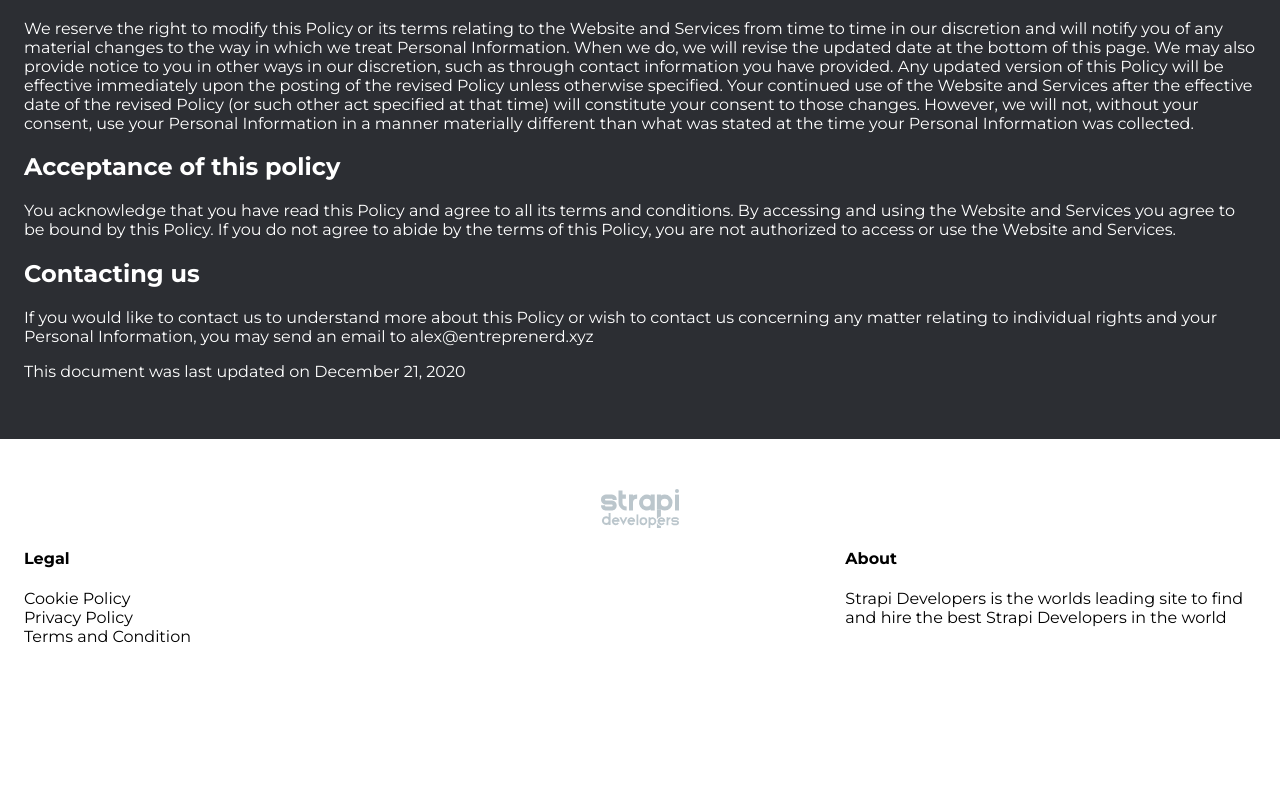
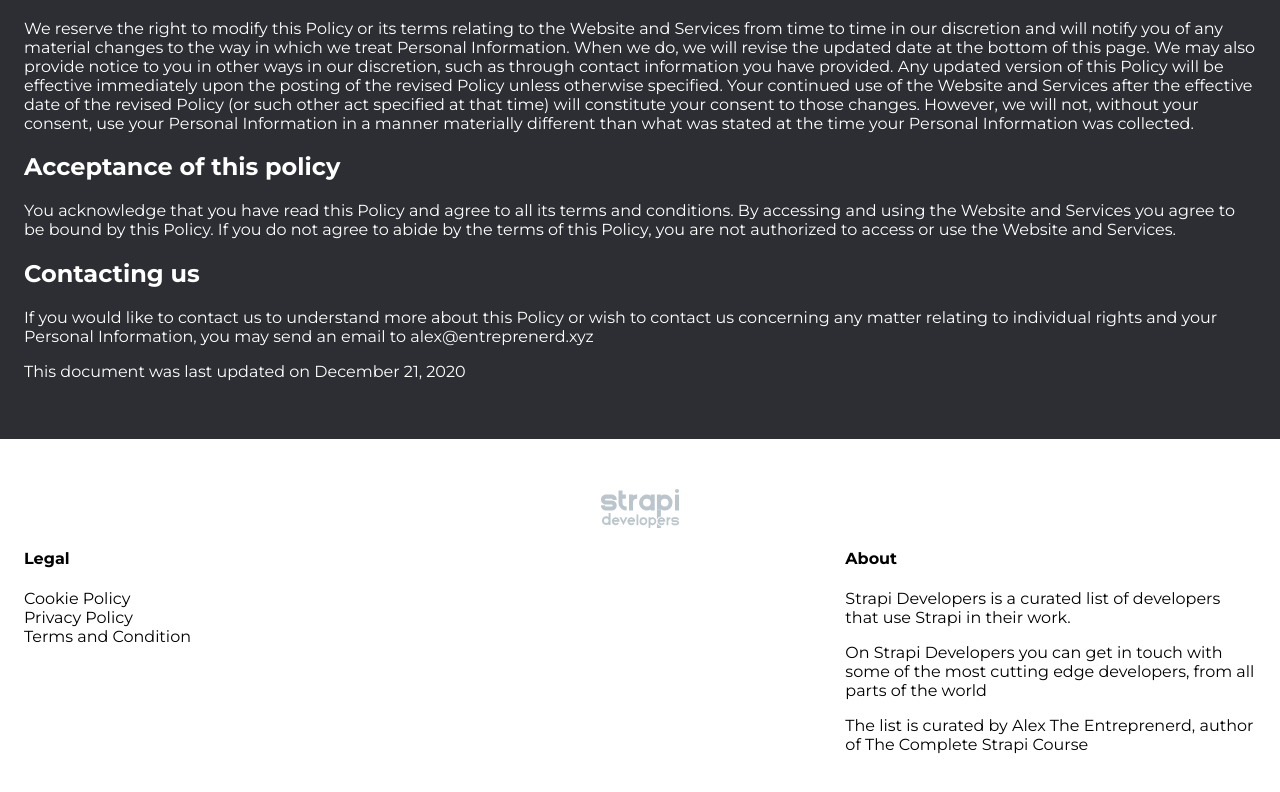
Before and after one commit to GalloDaSballo/strapi-developers-frontend, a Next.js app: page /privacy in a window 1280 px wide. Shown: the part 5133-5925 px from the top of the page. Before the commit the page ends 5849 px from the top, so only its background shows below. Built offline with nearby package versions, Linux system fonts and the light colour scheme; no server answers.

Commit message:
fix use env vars for links and stuff

```diff
--- a/components/Footer/Footer.js
+++ b/components/Footer/Footer.js
@@ -27,8 +27,17 @@ export default function Footer() {
                 <div className={styles.column}>
                     <h4>About</h4>
                     <p>
-                        Strapi Developers is the worlds leading site to find and hire the best
-                        Strapi Developers in the world
+                        Strapi Developers is a curated list of developers that use Strapi in their
+                        work.
+                    </p>
+
+                    <p>
+                        On Strapi Developers you can get in touch with some of the most cutting edge
+                        developers, from all parts of the world
+                    </p>
+                    <p>
+                        The list is curated by Alex The Entreprenerd, author of The Complete Strapi
+                        Course
                     </p>
                 </div>
             </div>
--- a/components/Header.js
+++ b/components/Header.js
@@ -21,12 +21,15 @@ export default function Header({ dark }) {
             </Link>
             <div className={styles.left_nav_button}>
                 <a
-                    href="https://alex543742.typeform.com/to/HchPvNAJ"
+                    href={process.env.NEXT_PUBLIC_TYPEFORM_LINK}
                     target="_blank"
                     rel="noopener noreferrer">
                     <button className={styles.login}>Add your Profile</button>
                 </a>
-                <a href="mailto:alex@entreprenerd.xyz" target="_blank" rel="noopener noreferrer">
+                <a
+                    href={`mailto:${process.env.NEXT_PUBLIC_EMAIL_TO}?subject=${process.env.NEXT_PUBLIC_EMAIL_SUBJECT}`}
+                    target="_blank"
+                    rel="noopener noreferrer">
                     <button className={styles.job}>Recruiters</button>
                 </a>
             </div>
@@ -35,13 +38,16 @@ export default function Header({ dark }) {
             </div>
             <div className={`${styles.menu_popup} ${open ? styles.open : ''}`}>
                 <a
-                    href="https://alex543742.typeform.com/to/HchPvNAJ"
+                    href={process.env.NEXT_PUBLIC_TYPEFORM_LINK}
                     target="_blank"
                     rel="noopener noreferrer">
                     <p>Add your Profile</p>
                 </a>
 
-                <a href="mailto:alex@entreprenerd.xyz" target="_blank" rel="noopener noreferrer">
+                <a
+                    href={`mailto:${process.env.NEXT_PUBLIC_EMAIL_TO}?subject=${process.env.NEXT_PUBLIC_EMAIL_SUBJECT}`}
+                    target="_blank"
+                    rel="noopener noreferrer">
                     <p>Recruiters</p>
                 </a>
             </div>
```
Also changed, not shown: 1 other file (tests, documents, lock files or other folders).
